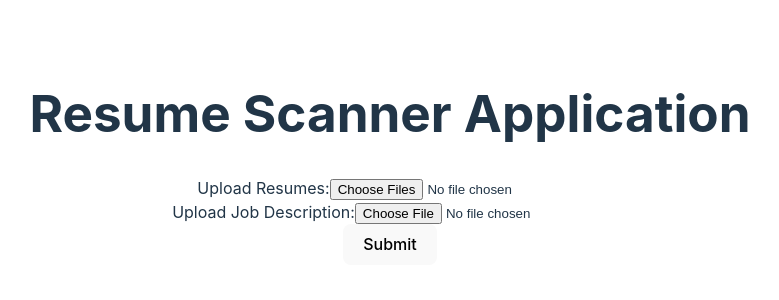
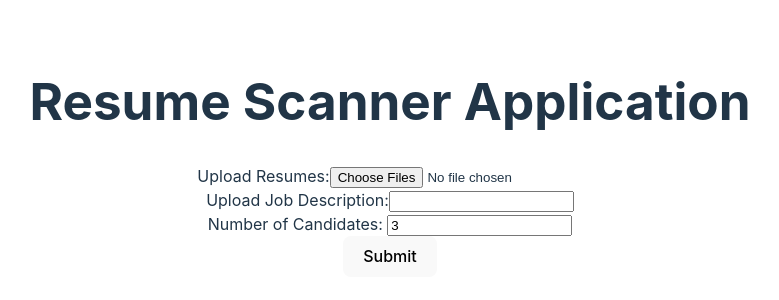
Before and after one commit to skulkarniassyst/resume-matcher, a React (Vite) app in the folder frontend/: page / in a window 1280 px wide. Shown: the part 242-542 px from the top of the page, without its empty margins (250-1029 px from the left). Built offline with nearby package versions, Linux system fonts and the light colour scheme.

Commit message:
deleted old frontend ui

```diff
--- a/frontend/src/App.tsx
+++ b/frontend/src/App.tsx
@@ -1,66 +1,28 @@
-// import React from 'react'
-// import { useState, useEffect } from 'react'
-// import axios from 'axios'
-// import './App.css'
-
-// const App: React.FC = () => {
-//   const [message, setMessage] = useState<string>('');
-//   const [message1, setMessage1] = useState<string>('');
-
-
-//   useEffect(() => {
-//     axios.get('http://127.0.0.1:5000/')
-//       .then(response => {
-//         setMessage(response.data);
-//       })
-//       .catch(error => {
-//         console.error('There was an error', error);
-//       });
-//   }, []);
-
-//   useEffect(() => {
-//     axios.get('http://127.0.0.1:5000/es-test')
-//       .then(response => {
-//         setMessage1(response.data);
-//       })
-//       .catch(error => {
-//         console.error('There was an error', error);
-//       });
-//   }, []);
-
-//   return (
-//     <div className="App">
-//       <h1>Resume Matcher</h1>
-//       <p>{message}</p>
-//       <p>{message1}</p>
-//     </div>
-//   )
-// }
-
-// export default App
-
-
 import React, { useState } from "react";
 import "./App.css";
 import axios from "axios";
 
 const App: React.FC = () => {
   const [resumes, setResumes] = useState<FileList | null>(null);
-  const [jobDescription, setJobDescription] = useState<File | null>(null);
+  const [jobDescription, setJobDescription] = useState<string>('');
+  const [topX, setTopX] = useState<number | null>(3);
 
   const handleResumeChange = (e: React.ChangeEvent<HTMLInputElement>) => {
     setResumes(e.target.files);
   };
 
-  const handleJobDescriptionChange = (
-    e: React.ChangeEvent<HTMLInputElement>
-  ) => {
-    setJobDescription(e.target.files ? e.target.files[0] : null);
+  const handleJobDescriptionChange = (e: React.ChangeEvent<HTMLInputElement>) => {
+    setJobDescription(e.target.value);
   };
 
+  const handleTopXChange = (e: React.ChangeEvent<HTMLInputElement>) => {
+    setTopX(Number(e.target.value));
+  }
+
   const handleSubmit = async (e: React.FormEvent) => {
+
     e.preventDefault();
-    if (!resumes || !jobDescription) {
+    if (!resumes || jobDescription.trim() === "") {
       alert("Please upload both resumes and job description.");
       return;
     }
@@ -97,10 +59,25 @@ const App: React.FC = () => {
         </div>
         <div>
           <label>Upload Job Description:</label>
-          <input type="file" onChange={handleJobDescriptionChange} />
+          <input
+            type="text"
+            value={jobDescription}
+            onChange={handleJobDescriptionChange}
+            />
+        </div>
+        <div>
+          <label>Number of Candidates: </label>
+          <input
+            type="number"
+            placeholder="Enter"
+            value={topX ?? ''}
+            min="0"
+            onChange={handleTopXChange}
+          />
         </div>
         <button type="submit">Submit</button>
       </form>
+
     </div>
   );
 };
```
